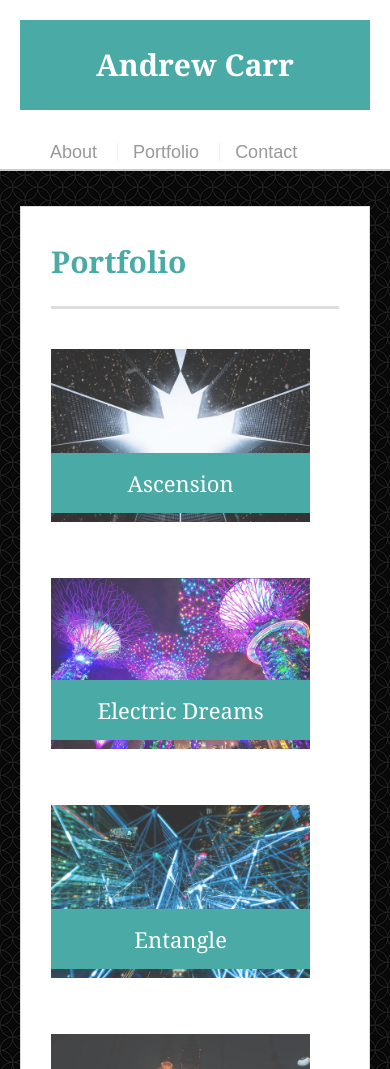
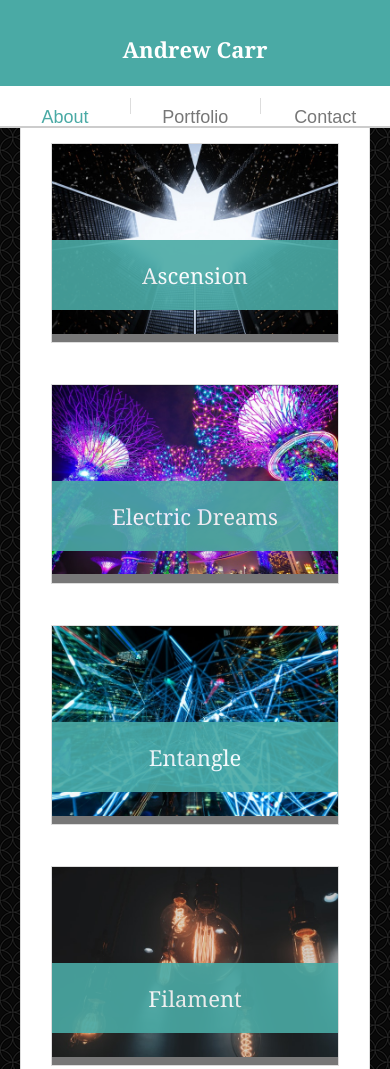
Before and after one commit to realSenses/Responsive-Portfolio, a plain HTML site: page portfolio.html in a window 390 px wide. Shown: the top 1069 px of the page. Drawn offline with Linux system fonts and the light colour scheme.

Commit message:
minor tweaks to html and css

```diff
--- a/assets/css/about.css
+++ /dev/null
@@ -1,121 +0,0 @@
-
- /* Universal Box Sizing - width & height include all padding/margins */
-* {
-    box-sizing: border-box;
-}
-
-/* Style the entire body */
-body {
-  margin: 0;
-  font-family:  'Arial', 'Helvetica Neue', Helvetica, sans-serif;
-}
-
-/* Style the top navigation bar */
-#topnav {
-    overflow: hidden;
-    background-color: #ffffff;
-    border-bottom:2px solid #cccccc;
-    height:90px;
-}
-
-/* Style the top bar Name */
-#name {
-    float: left;
-    margin-left: 202px;
-    height:90px;
-    width: 240px;
-    padding:30px 0;
-    color: white;
-    background-color: #4aaaa5;
-    font-family: 'Georgia', Times, 'Times New Roman', Times, serif;
-    text-align: center;
-    font-size:2em;
-
-}
-/* Style the top bar links */
-#navlist {
-    margin-right:200px;
-}
-/* Style navlist links */
-#navlist a {
-    float: right;
-    display: block;
-    color: #777777;
-    text-align: center;
-    padding: 35px 15px;
-    text-decoration: none;
-}
-
-/* Change navlist link color on hover */
-#navlist a:hover {
-    background-color: #4aaaa5;
-    color: white;
-}
-
-/* Style the container */
-#container {
-    background-image: url('../images/spiration_dark.png');
-    background-repeat: repeat;
-    padding:20px;
-    height: 570px;
-    width:100%
-}
- /* Style Content div height/width/color */
-#content {
-    background-color: #ffffff;
-    width:960px;
-    height:480px;
-    margin:0 auto;
-    border: 2px solid #ddd;
-}
- /* Style Content Header */
-#contentheader {
-    height:100px;
-    width:900px;
-    margin:0 auto;
-    padding: 35px 0 35px 10px;
-    text-align: left;
-    font-family: 'Georgia', Times, 'Times New Roman', Times, serif;
-    font-size: 2em;
-    color: #4aaaa5;
-    border-bottom: 2px solid #ccc;
-}
-/* Style profile picture */
-.Andrew {
-    float:left;
-    width:170px;
-    padding-right:15px;
-}
-
-/* Style Content body */
-#contentbody {
-    height:370px;
-    width:930px;
-    margin:0 auto;
-    padding:30px;
-}
-
-/* Style paragraphs */
-p {
-    font-size:1em;
-    line-height:2;
-}
-
-
-/* Style footer */
-#footer {
-    background-color: #666666;
-    height:50px;
-    width:100%;
-    position:fixed;
-    bottom:0;
-    left:0;
-    border-top:7px solid #4aaaa5;
-    text-align: center;
-    font-size: 12px;
-}
-
-/* Style footer copyright */
-.footercopy {
-    padding-top:25px;
-}
--- a/assets/css/contact.css
+++ /dev/null
@@ -1,142 +0,0 @@
-/* Universal Box Sizing - width & height include all padding/margins */
-* {
-    box-sizing: border-box;
-}
-
-/* Style the body */
-body {
-  margin: 0;
-  font-family:  'Arial', 'Helvetica Neue', Helvetica, sans-serif;
-}
-
-/* Style the top navigation bar */
-#topnav {
-    overflow: hidden;
-    background-color: #ffffff;
-    border-bottom:2px solid #cccccc;
-    height:90px;
-}
-
-/* Style the top bar Name */
-#name {
-    float: left;
-    margin-left: 202px;
-    height:90px;
-    width: 240px;
-    padding:30px 0;
-    color: white;
-    background-color: #4aaaa5;
-    font-family: 'Georgia', Times, 'Times New Roman', Times, serif;
-    text-align: center;
-    font-size:2em;
-
-}
-/* Style the top bar links */
-#navlist {
-    margin-right:200px;
-}
-
-/* Style Navlist links */
-#navlist a {
-    float: right;
-    display: block;
-    color: #777777;
-    text-align: center;
-    padding: 35px 15px;
-    text-decoration: none;
-}
-
-/* Change color on hover */
-#navlist a:hover {
-    background-color: #4aaaa5;
-    color: white;
-}
-
-/* Style the container */
-#container {
-    background-image: url('../images/spiration_dark.png');
-    background-repeat: repeat;
-    padding:20px;
-    height: 570px;
-    width:100%
-}
-/* Style the Content div*/
-#content {
-    background-color: #ffffff;
-    width:960px;
-    height:480px;
-    margin:0 auto;
-    border: 2px solid #ddd;
-}
-/* Style Content Header */
-#contentheader {
-    height:100px;
-    width:900px;
-    margin:0 auto;
-    padding: 35px 0 35px 10px;
-    text-align: left;
-    font-family: 'Georgia', Times, 'Times New Roman', Times, serif;
-    font-size: 2em;
-    color: #4aaaa5;
-    border-bottom: 2px solid #ccc;
-}
-
-/* Style the Content body */
-#contentbody {
-    height:370px;
-    width:930px;
-    margin:0 auto;
-    padding:30px;
-}
-
-/* Style the Footer */
-#footer {
-    background-color: #666666;
-    height:50px;
-    width:100%;
-    position:fixed;
-    bottom:0;
-    left:0;
-    border-top:7px solid #4aaaa5;
-    text-align: center;
-    font-size: 12px;
-}
-
-/* Style Copyright */
-.footercopy {
-    padding-top:25px;
-}
- /* Style Contact Form input text boxes */
-input[type=text], select, textarea {
-    width: 100%;
-    padding: 12px;
-    border: 1px solid #ccc;
-    border-radius: 4px;
-    box-sizing: border-box;
-    margin-top: 6px;
-    margin-bottom: 16px;
-    resize: vertical;
-    outline-color:#4aaaa5;
-}
-
-/* Style Contact form Submit button */
-input[type=submit] {
-    background-color: #777;
-    color: white;
-    padding: 12px 20px;
-    border: none;
-    border-radius: 4px;
-    cursor: pointer;
-}
-
-/* Style Contact Form hover color */
-input[type=submit]:hover {
-    background-color: #4aaaa5;
-}
-
-/* Style Contact form */
-.form {
-    border-radius: 5px;
-    background-color: #fff;
-    padding: 20px;
-}
--- a/assets/css/global.css
+++ b/assets/css/global.css
@@ -61,54 +61,52 @@ body {
 
   /* header section and nav links*/
 
-  #masthead {
+  .headercontainer {
+    width: 960px;
+    height: 100%;
+    margin: 0 auto; }
+
+  .header {
+    height: 86px;
+    width: 100%;
+    background-color: #ffffff;
+    border-bottom: 2px solid #cccccc;
     position: fixed;
-    z-index: 99;
-    width: 100%;
-    margin: 0 0 30px;
-    overflow: auto;
-    color: #fff;
-    background: #fff;
-    border-bottom: 2px solid #ccc;
+    z-index: 3; }
+
+  .title {
+    background-color: #4aaaa5;
+    width: 221px;
+    height: 100%;
+    float: left;
   }
 
-  #logo {
-    float: left;
-    width: 350px;
-    height: 90px;
-    font-family: Georgia, Times, "Times New Roman", serif;
-    font-size: 30px;
-    font-weight: 700;
-    line-height: 90px;
-    color: #fff;
+  .title h2 {
+    padding: 32px 0px;
     text-align: center;
-    text-decoration: none;
-    background: #4aaaa5;
+    color: #ffffff;
   }
 
-  nav {
+  .nav-bar {
     float: right;
-    margin-top: 25px;
+    margin-top: 34px;
   }
 
-  nav a {
-    display: inline-block;
-    padding-left: 15px;
-    margin-left: 15px;
-    line-height: 18px;
-    color: #999;
+  .nav-bar a {
     text-decoration: none;
-    border-left: 1px solid #efefef;
+    color: #777777;
+    float: left;
+    padding: 2px 9px 0 9px;
+    height: 16px;
   }
 
-  nav a:hover {
-    color: #4aaaa5;
-    font-weight: bold;
-  }
+  .nav-bar a:hover {
+    color: #cccccc; }
+  .nav-bar a:not(:first-child) {
+      border-left: 1px solid #dddddd; }
 
-  nav a:first-child {
-    border-left: 0 none;
-  }
+  .nav-bar .current, .nav-bar .current:hover {
+    color: #4aaaa5; }
 
   /* footer section */
 
@@ -132,7 +130,6 @@ body {
   }
 
   .main-section {
-    float: left;
     width: 100%;
     max-width: 960px;
     padding: 30px;
@@ -143,37 +140,45 @@ body {
 
   /* portfolio page */
 
-  .work {
+  .portfolio-item {
+    display: inline-block;
+    background-color: #777777;
+    width: 274px;
+    height: 205px;
+    margin: 30px 5px;
     position: relative;
-    float: left;
-    width: 420px;
-    margin: 20px 0 25px;
-    overflow: auto;
+    overflow: hidden;
+    transition: .1s ease-in-out;
+    border: 1px solid #dddddd;
    }
 
-  .work:nth-child(even) {
-    margin-right: 40px;
+  .portfolio-item:hover {
+      transform: translate(0, -8px);
+      box-shadow: 0px 8px #dddddd;
+      transition: .3s ease-in-out;
      }
 
-  .work img {
+  .portfolio-item img {
       width: 100%;
-    border: 0 none;
-    opacity: 0.8;
+      position: absolute;
+      z-index: 0;
     }
 
-  .work h3 {
+
+  .portfolio-item h2 {
+      width: 100%;
+      box-sizing: border-box;
+      padding: 18px;
+      text-align: center;
+      color: #ffffff;
+      background-color: #4aaaa5;
+      opacity: .9;
+      font-weight: normal;
       position: absolute;
-    bottom: 20px;
-    width: 100%;
-    padding: 15px;
-    margin-bottom: 0;
-    font-weight: 300;
-    line-height: 30px;
-    color: #fff;
-    text-align: center;
-    background: #4aaaa5;
-    border-bottom: 0;
+      bottom: 12px;
+      z-index: 1;
      }
+
 
   .andrew {
     float: left;
@@ -232,16 +237,20 @@ body {
       background-color: yellow;
     }*/
 
-    #logo {
-      max-width: 100%;
+    .headercontainer {
+      width: 740px;
      }
 
-    .work {
-        width: 85%;
+    .portfolio-item {
+      width: 100%;
+      height: 284px;
      }
 
+    .portfolio-item img {
+      width: 100%; }
+
     .main-section {
-      max-width: 55%;
+      max-width: 65%;
     }
 }
   /*end of laptop*/
@@ -256,10 +265,14 @@ body {
       max-width: 100%;
     }
 
-    nav {
-        float: left;
-        margin-top: 25px;
+    .headercontainer {
+      width: 94%;
     }
+
+  .portfolio-item {
+    width: 48%;
+    margin: 15px 0;
+    height: 200px; }
 
   }
   /*end of tablet*/
@@ -267,18 +280,28 @@ body {
   /*for phone (landscape) viewport up to 640 pixels*/
   @media screen and (max-width: 640px) {
 
-    #masthead {
-      position:static;
-      max-width:100%;
+    .title {
+      height: 86px;
+      width: 100%; }
+
+    .headercontainer {
+      width: 100%; }
+
+    .header {
+      height: auto; }
+
+    .nav-bar {
+      padding: 12px 0;
+      width: 100%;
+      background-color: #ffffff;
+      display: inline-block;
+      margin-top: 0px;
     }
 
-    nav {
-        float: left;
-        margin-top: 25px;
-      }
-
-    #logo {
-      max-width: 100%;
+    .nav-bar a {
+      box-sizing: border-box;
+      width: 33.3%;
+      text-align: center;
     }
 
     .container {
@@ -286,18 +309,28 @@ body {
       padding:20px;
     }
 
-    .work {
-        width: 90%;
-    }
-
     #main-container {
     padding-top: 5px;
     max-width: 100%
     }
 
-
     .andrew {
       width: 100%;
     }
+    .portfolio-item {
+      width: 100%;
+      height: 320px; } }
 
-}
+  /* Smaller Phone Screens below */
+
+  @media screen and (max-width: 550px) {
+    .portfolio-item {
+      height: 300px; } }
+
+  @media screen and (max-width: 480px) {
+    .portfolio-item {
+      height: 250px;
+    } }
+  @media screen and (max-width: 410px) {
+    .portfolio-item {
+      height: 200px; } }
--- a/portfolio.html
+++ b/portfolio.html
@@ -11,50 +11,47 @@
 
 <body>
 
-  <header id="masthead"> <!-- Header Start -->
-    <div class="container">
-      <a href="index.html" id="logo">Andrew Carr</a>
-      <nav>
-        <a href="index.html">About</a>
+  <header class="header"> <!---Header start-->
+    <div class="headercontainer">
+      <div class="title">
+        <h2>Andrew Carr</h2>
+      </div>
+      <div class="nav-bar">
+        <a class="current" href="index.html">About</a>
         <a href="portfolio.html">Portfolio</a>
         <a href="contact.html">Contact</a>
-      </nav>
+      </div>
     </div>
-  </header> <!-- Header End-->
+  </header> <!---Header End-->
 
   <div id="main-container" class="container"> <!-- Main Container start-->
     <section class="main-section">
       <h1>Portfolio</h1>
+      <a class="portfolio-item" href="#" target="_blank">
+        <h2>Ascension</h2>
+        <img alt="Ascension" src="assets/images/ph1.jpeg">
+      </a>
+      <a class="portfolio-item" href="#" target="_blank">
+        <h2>Electric Dreams</h2>
+        <img alt="Electric Dreams" src="assets/images/ph2.jpeg">
+      </a>
+      <a class="portfolio-item" href="#" target="_blank">
+        <h2>Entangle</h2>
+        <img alt="Entangle" src="assets/images/ph3.jpeg">
+      </a>
+      <a class="portfolio-item" href="#" target="_blank">
+        <h2>Filament</h2>
+        <img alt="Filament" src="assets/images/ph4.jpeg">
+      </a>
+      <a class="portfolio-item" href="#" target="_blank">
+        <h2>Spark</h2>
+        <img alt="Spark" src="assets/images/ph5.jpeg">
+      </a>
+      <a class="portfolio-item" href="#" target="_blank">
+        <h2>Rock Paper Scissors</h2>
+        <img alt="Rock Paper Scissors" src="assets/images/ph5.jpeg">
+      </a>
 
-      <div class="work">
-        <a href="#"><img src="assets/images/ph1.jpeg" alt="Ascension"></a>
-
-        <a href="#"><h3>Ascension</h3></a>
-      </div>
-
-      <div class="work">
-        <a href="#"><img src="assets/images/ph2.jpeg" alt="Electric Dreams"></a>
-
-        <a href="#"><h3>Electric Dreams</h3></a>
-      </div>
-
-      <div class="work">
-        <a href="#"><img src="assets/images/ph3.jpeg" alt="Entangle"></a>
-
-        <a href="#"><h3>Entangle</h3></a>
-      </div>
-
-      <div class="work">
-        <a href="#"><img src="assets/images/ph4.jpeg" alt="Filament"></a>
-
-        <a href="#"><h3>Filament</h3></a>
-      </div>
-
-      <div class="work">
-        <a href="#"><img src="assets/images/ph5.jpeg" alt="Spark"></a>
-
-        <a href="#"><h3>Spark</h3></a>
-      </div>
 
     </section>
 
```
Also changed, not shown: assets/css/portfolio.css (deleted, +0 -125 lines), contact.html (+9 -7 lines), index.html (+9 -7 lines). Lines whose indentation alone changed are shown as unchanged.
